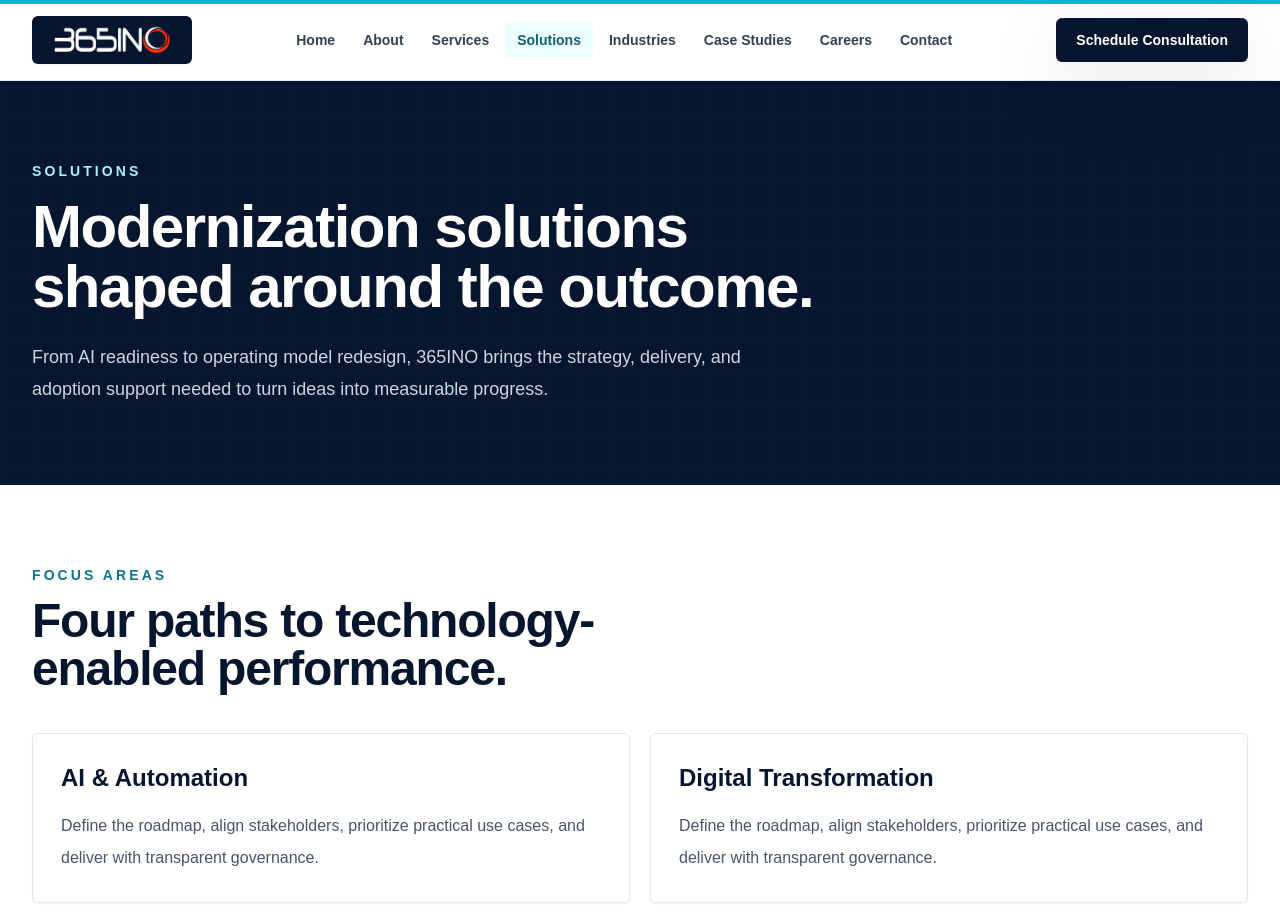
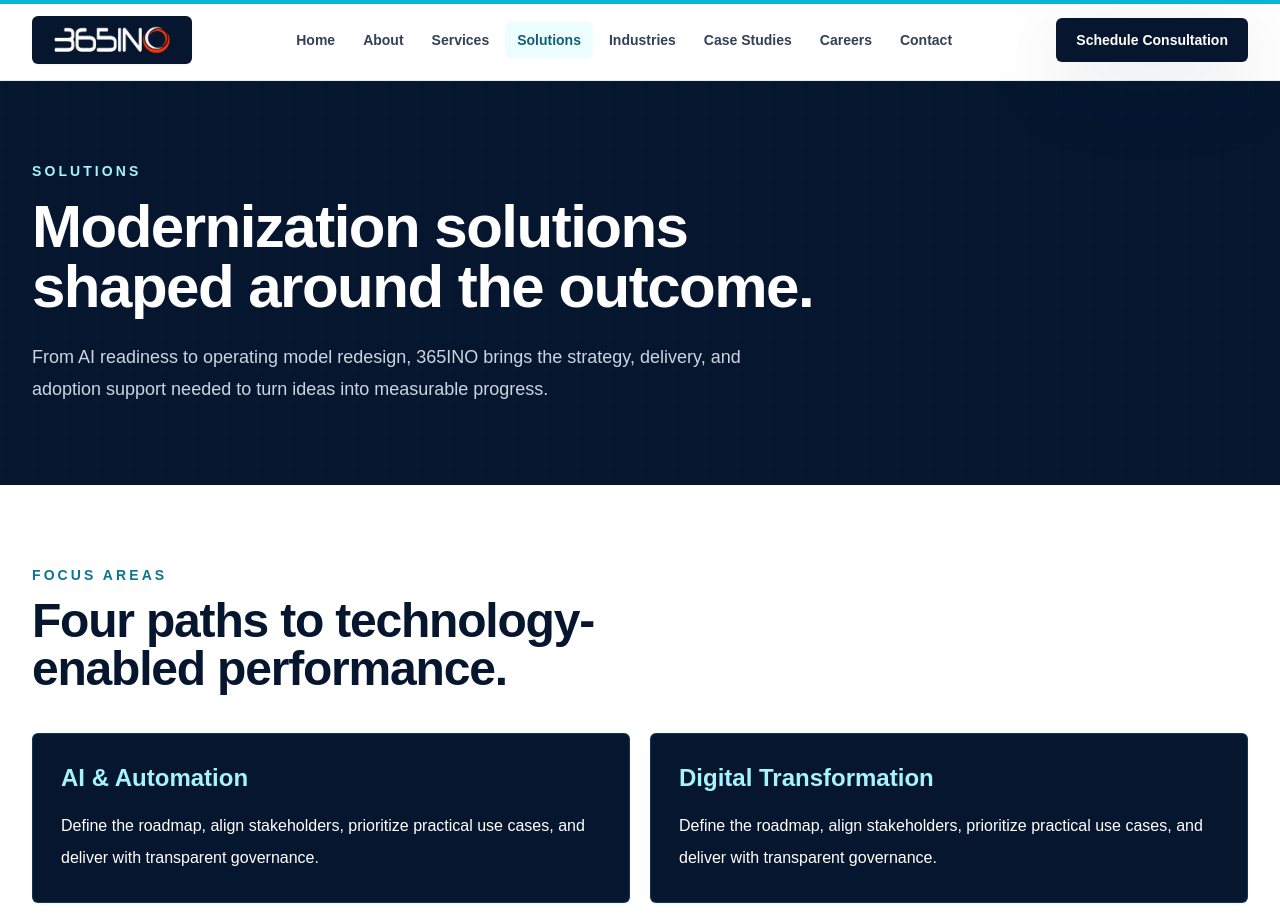
Before and after one commit to Space3434/365INO, a Next.js app: page /solutions in a window 1280 px wide. Shown: the top 921 px of the page. Built offline with nearby package versions, Linux system fonts and the light colour scheme.

Commit message:
Use navy solution focus cards

```diff
--- a/app/solutions/page.tsx
+++ b/app/solutions/page.tsx
@@ -64,9 +64,9 @@ export default function SolutionsPage() {
           <SectionHeading eyebrow="Focus areas" title="Four paths to technology-enabled performance." />
           <div className="mt-10 grid gap-5 md:grid-cols-2">
             {solutions.map((solution) => (
-              <div key={solution} className="rounded-md border border-slate-200 bg-white p-7 shadow-sm">
-                <h2 className="text-2xl font-black text-navy">{solution}</h2>
-                <p className="mt-4 leading-8 text-slate-600">
+              <div key={solution} className="rounded-md border border-cyan-700/40 bg-navy p-7 shadow-sm">
+                <h2 className="text-2xl font-black text-cyan-200">{solution}</h2>
+                <p className="mt-4 leading-8 text-white">
                   Define the roadmap, align stakeholders, prioritize practical use cases, and deliver with
                   transparent governance.
                 </p>
```
